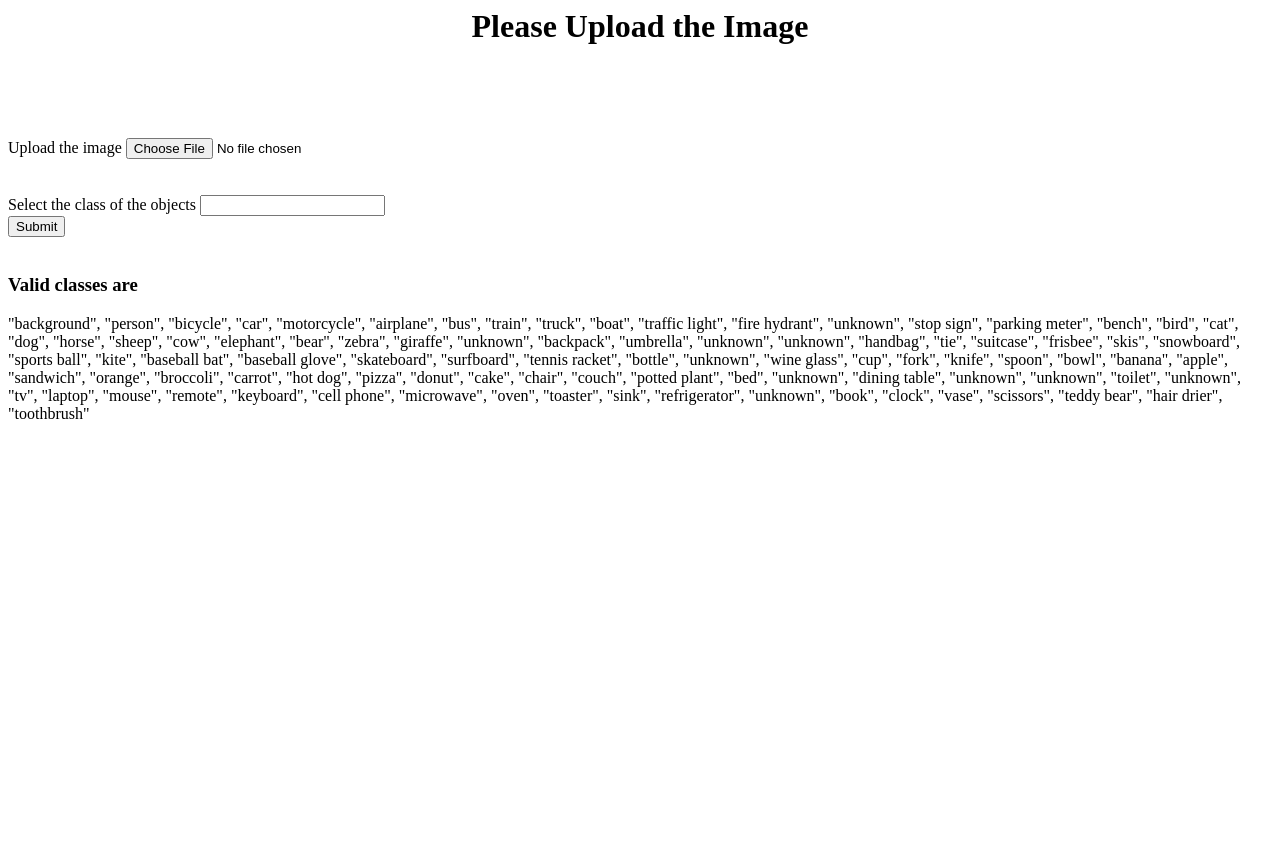
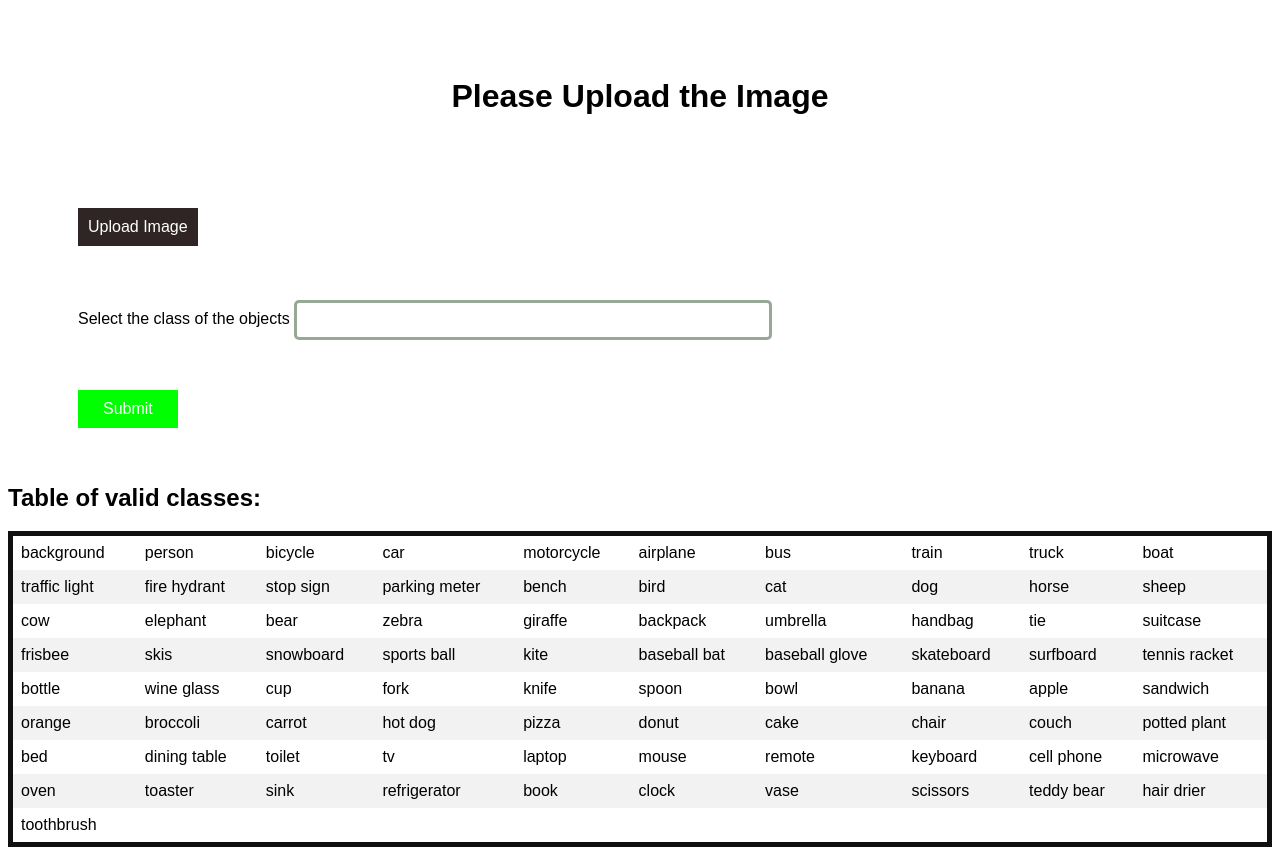
Before and after one commit to amritansh22/Object-Detection-and-Extraction, a Flask app: page / in a window 1280 px wide. Before the commit the page ends 419 px from the top, so only its background shows below. Run offline with Flask 2, Linux system fonts and the light colour scheme.

Commit message:
UI changes

```diff
--- a/app.py
+++ b/app.py
@@ -116,4 +116,4 @@ app.add_url_rule(rule="/", view_func=homepage)
 # Running the app.
 
 if __name__ == "__main__":
-    app.run(debug=True)
+    app.run(debug = True)
--- a/templates/home.html
+++ b/templates/home.html
@@ -2,38 +2,204 @@
 <header>
 <title>Select Image</title>
 </header>
+<style>
+    body{
+        font-family: Arial;
+    }
+    #button {
+        background-color: #00FF00;
+        border: none;
+        color: white;
+        margin-top: 50px;
+        padding: 10px 25px;
+        text-align: center;
+        text-decoration: none;
+        display: inline-block;
+        font-size: 16px;
+        transition-duration: 0.4s;
+        cursor: pointer;
+      }
+    .button:hover {
+        background-color: #4CAF50;
+        color: white;
+    }
+    table {
+    border-collapse: collapse;
+    border-spacing: 0;
+    width: 100%;
+    border: 5px solid rgb(17, 16, 16);
+    }
+
+    th, td {
+    text-align: left;
+    padding: 8px;
+    }
+
+    tr:nth-child(even){background-color: #f2f2f2}
+
+    .inpt{
+    padding: 10px;
+    background: rgb(48, 37, 37);
+    display: table;
+    color: #fff;
+    cursor: pointer;
+    }
+    input[type="file"] {
+        display: none;
+    }
+    input[type=text]{
+        width: 40%;
+        height: 5%;
+        border-radius: 5px;
+        border-color: rgb(150, 168, 150);
+        border-width: 3px;
+        border-style:solid;
+    }
+    input[type=text]:focus{
+        background-color: #ddd;
+        outline: none;
+    }
+    #cont{
+        margin-left: 70px;
+    }
+</style>
 <body>
 
-<h1 align="center">Please Upload the Image</h1>
+<h1 align="center" style="padding-top: 70px;">Please Upload the Image</h1>
 <br>
 <br>
 <br>
 <br>
 <form enctype="multipart/form-data" action="{{url_for(endpoint='extract')}}" method="post">
-<label for="upld">Upload the image</label>
-<input type="file" id = "upld" name="img"><br>
+<div id = "cont">
+<label class="inpt">Upload Image
+    <input type="file" id = "upld" name="img" size="60" required>
+</label>
+<br>
+
 <br>
 <br>
+
 <label for="fname">Select the class of the objects</label>
-<input type="text" id="fname" name="img_class"><br>
-<input type="submit">
+<input type="text" id="fname" name="img_class" required><br>
+<input type="submit" id = "button">
+</div>
 <br>
 <br>
-<h3>Valid classes are</h3>
-<p>
-            "background", "person", "bicycle", "car", "motorcycle",
-            "airplane", "bus", "train", "truck", "boat", "traffic light", "fire hydrant",
-            "unknown", "stop sign", "parking meter", "bench", "bird", "cat", "dog", "horse",
-            "sheep", "cow", "elephant", "bear", "zebra", "giraffe", "unknown", "backpack",
-            "umbrella", "unknown", "unknown", "handbag", "tie", "suitcase", "frisbee", "skis",
-            "snowboard", "sports ball", "kite", "baseball bat", "baseball glove", "skateboard",
-            "surfboard", "tennis racket", "bottle", "unknown", "wine glass", "cup", "fork", "knife",
-            "spoon", "bowl", "banana", "apple", "sandwich", "orange", "broccoli", "carrot", "hot dog",
-            "pizza", "donut", "cake", "chair", "couch", "potted plant", "bed", "unknown", "dining table",
-            "unknown", "unknown", "toilet", "unknown", "tv", "laptop", "mouse", "remote", "keyboard",
-            "cell phone", "microwave", "oven", "toaster", "sink", "refrigerator", "unknown",
-            "book", "clock", "vase", "scissors", "teddy bear", "hair drier", "toothbrush"
-</p>
+<h2>Table of valid classes:</h2>
+
+<div style="overflow-x:auto;">
+    <table>
+      <tr>
+        <td>background</td>
+        <td>person</td>
+        <td>bicycle</td>
+        <td>car</td>
+        <td>motorcycle</td>
+        <td>airplane</td>
+        <td>bus</td>
+        <td>train</td>
+        <td>truck</td>
+        <td>boat</td>
+      </tr>
+      <tr>
+        <td>traffic light</td>
+        <td>fire hydrant</td>
+        <td>stop sign</td>
+        <td>parking meter</td>
+        <td>bench</td>
+        <td>bird</td>
+        <td>cat</td>
+        <td>dog</td>
+        <td>horse</td>
+        <td>sheep</td>
+      </tr>
+      <tr>
+        <td>cow</td>
+        <td>elephant</td>
+        <td>bear</td>
+        <td>zebra</td>
+        <td>giraffe</td>
+        <td>backpack</td>
+        <td>umbrella</td>
+        <td>handbag</td>
+        <td>tie</td>
+        <td>suitcase</td>
+      </tr>
+      <tr>
+        <td>frisbee</td>
+        <td>skis</td>
+        <td>snowboard</td>
+        <td>sports ball</td>
+        <td>kite</td>
+        <td>baseball bat</td>
+        <td>baseball glove</td>
+        <td>skateboard</td>
+        <td>surfboard</td>
+        <td>tennis racket</td>
+      </tr>
+      <tr>
+        <td>bottle</td>
+        <td>wine glass</td>
+        <td>cup</td>
+        <td>fork</td>
+        <td>knife</td>
+        <td>spoon</td>
+        <td>bowl</td>
+        <td>banana</td>
+        <td>apple</td>
+        <td>sandwich</td>
+      </tr>
+      <tr>
+        <td>orange</td>
+        <td>broccoli</td>
+        <td>carrot</td>
+        <td>hot dog</td>
+        <td>pizza</td>
+        <td>donut</td>
+        <td>cake</td>
+        <td>chair</td>
+        <td>couch</td>
+        <td>potted plant</td>
+      </tr>
+      <tr>
+        <td>bed</td>
+        <td>dining table</td>
+        <td>toilet</td>
+        <td>tv</td>
+        <td>laptop</td>
+        <td>mouse</td>
+        <td>remote</td>
+        <td>keyboard</td>
+        <td>cell phone</td>
+        <td>microwave</td>
+      </tr>
+      <tr>
+        <td>oven</td>
+        <td>toaster</td>
+        <td>sink</td>
+        <td>refrigerator</td>
+        <td>book</td>
+        <td>clock</td>
+        <td>vase</td>
+        <td>scissors</td>
+        <td>teddy bear</td>
+        <td>hair drier</td>
+      </tr>
+      <tr>
+        <td>toothbrush</td>
+        <td></td>
+        <td></td>
+        <td></td>
+        <td></td>
+        <td></td>
+        <td></td>
+        <td></td>
+        <td></td>
+        <td></td>
+      </tr>
+    </table>
+  </div>
 </form>
 </body>
 </html>
```
Also changed, not shown: templates/result.html (+12 -0 lines).
